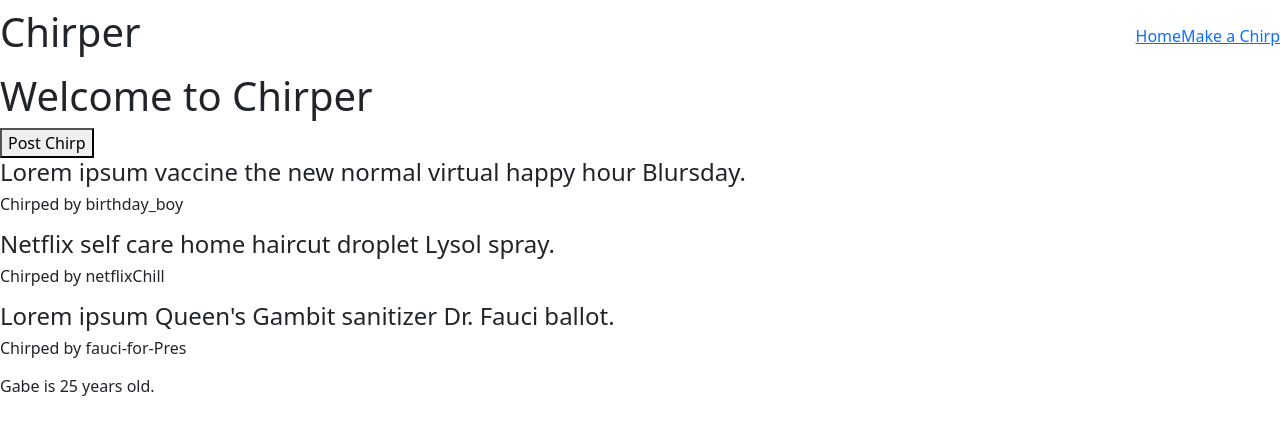
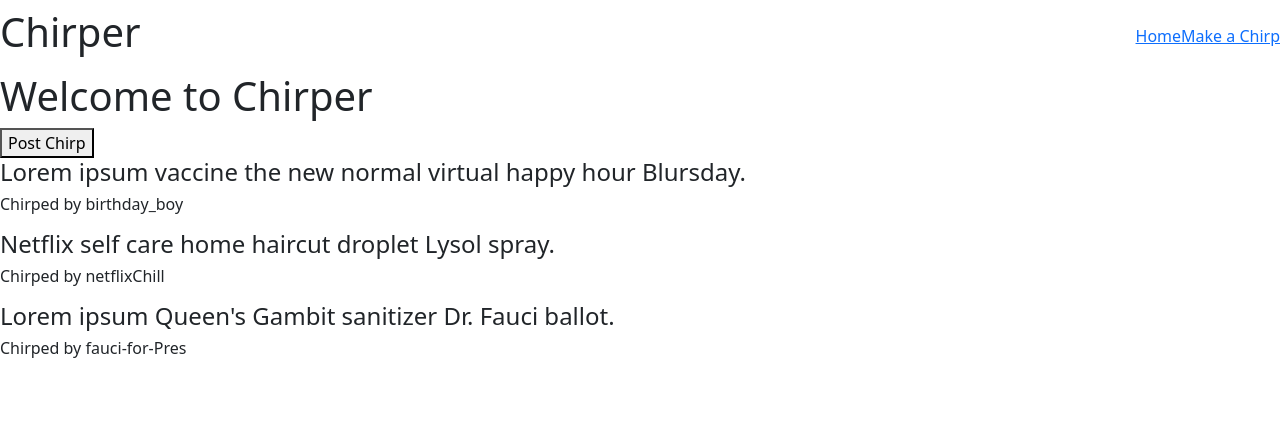
Before and after one commit to gabeaustin/chirper, a React (Create React App) app: page / in a window 1280 px wide. Shown: the top 434 px of the page. Built offline with nearby package versions, Linux system fonts and the light colour scheme.

Commit message:
moving chirp list into a component

```diff
--- a/src/Home.jsx
+++ b/src/Home.jsx
@@ -9,12 +9,13 @@ const Home = () => {
     ]);
 
     {/* this is array destructuring (line below) */}
-    const [name, setName] = useState("Gabe"); {/* useState is the hook */}
-    const [age, setAge] = useState(25);
+    // const [name, setName] = useState("Gabe"); {/* useState is the hook */}
+    // const [age, setAge] = useState(25);
 
     const handlePostChirpClick = () => {
-        setName("Luigi");
-        setAge(30);
+        // setName("Luigi");
+        // setAge(30);
+        alert("Add new Chirp once clicked.");
     }
 
     return (
@@ -34,9 +35,7 @@ const Home = () => {
                 </div>
             ))}
 
-            <p>{ name } is { age } years old.</p>
-
-            {/* Put array/list of Chirps HERE */}
+            {/* <p>{ name } is { age } years old.</p> */}
         </div>
     );
 };
```
Also changed, not shown: src/ChirpList.jsx (added, +12 -0 lines).
